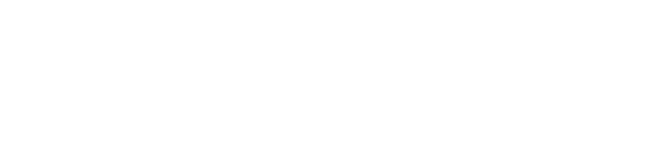
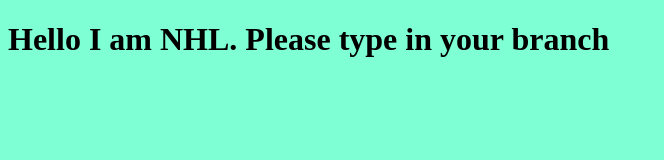
Before and after one commit to NyiHtutLwin05/new_101, a plain HTML site: page index.html in a window 1280 px wide. Shown: the whole page, without its empty margins (0-664 px from the left). Drawn offline with Linux system fonts and the light colour scheme.

Commit message:
add some text

```diff
--- a/app.js
+++ b/app.js
@@ -0,0 +1 @@
+console.log('hi I\'m James ');
--- a/index.html
+++ b/index.html
@@ -8,6 +8,7 @@
     <link rel="stylesheet" href="/style.css">
 </head>
 <body>
+<h1>Hello I am NHL. Please type in your branch</h1>
     <script src="/app.js"></script>
 </body>
 </html>
--- a/style.css
+++ b/style.css
@@ -0,0 +1,3 @@
+*{
+    background-color: aquamarine;
+}
```
